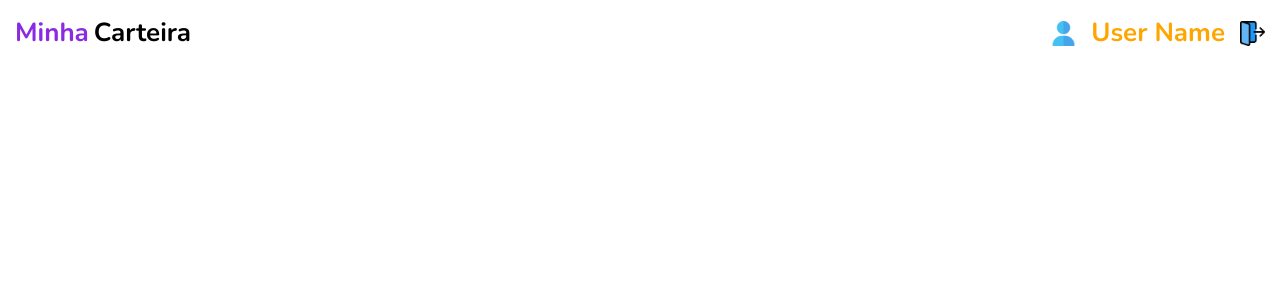
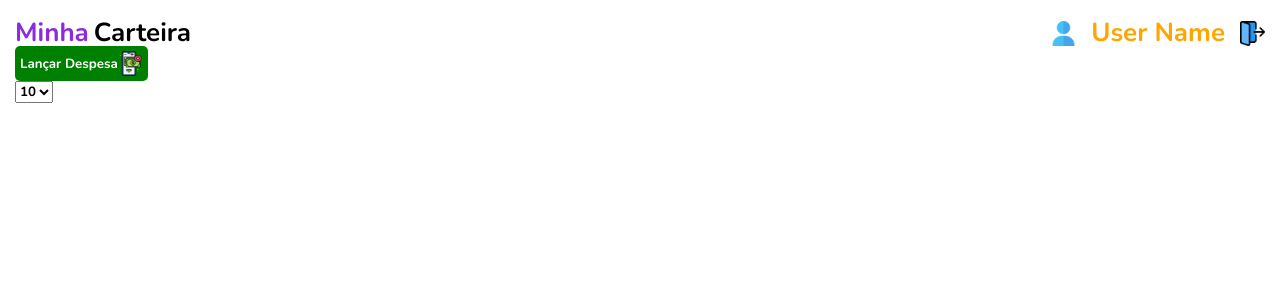
Before and after one commit to dnlMatos/gerenciador-de-despesa, a React (Create React App) app: page / in a window 1280 px wide. Shown: the top 300 px of the page. Built offline with nearby package versions, Linux system fonts and the light colour scheme.

Commit message:
desenvolvimentomeses

```diff
--- a/package.json
+++ b/package.json
@@ -8,7 +8,7 @@
     "@testing-library/user-event": "^13.5.0",
     "react": "^18.2.0",
     "react-dom": "^18.2.0",
-    "react-scripts": "5.0.1",
+    "react-scripts": "^5.0.1",
     "web-vitals": "^2.1.4"
   },
   "scripts": {
--- a/src/App.js
+++ b/src/App.js
@@ -1,5 +1,5 @@
 import Index from './Pages/Index';
-import './Index.css'
+import './index.css'
 
 function App() {
   return (
--- a/src/Components/Header/Header.jsx
+++ b/src/Components/Header/Header.jsx
@@ -1,13 +1,17 @@
 import React from "react";
 import Business from "./Business/Business";
 import User from "./User/User";
-import './index.css'
+import "./index.css";
+import Menu from "./Menu/Menu";
 
 export default function Header() {
   return (
-    <div className="header">
-      <Business />
-      <User />
-    </div>
+    <>
+      <div className="header">
+        <Business />
+        <User />
+      </div>
+      <Menu />
+    </>
   );
 }
--- /dev/null
+++ b/src/Components/Header/Menu/Menu.jsx
@@ -0,0 +1,49 @@
+import React, { useState } from "react";
+import Add from "../../../images/pre-pago.png";
+import "./index.css";
+
+export default function Menu() {
+  const [month, setMonth] = useState("");
+  const localMonths = [
+    "Janeiro",
+    "Fevereiro",
+    "Marco",
+    "Abril",
+    "Maio",
+    "Junho",
+    "Julho",
+    "Agosto",
+    "Septembro",
+    "Outubro",
+    "Novembro",
+    "Dezembro",
+  ];
+  const date = new Date();
+  console.log(date);
+
+  // console.log(localMonth);
+  // for (let i = 0; i < localMonths.length; i++) {
+  //   // if ((date.getUTCMonth + 1) == i) {
+  //   //   console.log(localMonths[i]);
+  //   // }
+  //   console.log(localMonths[i]);
+  // }
+
+  return (
+    <span className="addButton">
+      <button>
+        Lançar Despesa <img src={Add} />
+      </button>
+      <select name="select">
+        {date.getDate() > 5 ? (
+          <option value={date.getMonth() + 2}>{date.getMonth() + 2}</option>
+        ) : (
+          <option value={date.getMonth() + 1}>{date.getMonth() + 1}</option>
+        )}
+
+        {/* 1 - Usar o metodo date para pegar o mes atual do sistema e jogar o valor na 1ª opçao
+            2 - Fazer map do objeto Date ate a última despesa lançada*/}
+      </select>
+    </span>
+  );
+}
--- /dev/null
+++ b/src/Components/Header/Menu/index.css
@@ -0,0 +1,19 @@
+* {
+  font-family: "Nunito", sans-serif;
+}
+
+span > button {
+  display: flex;
+  align-items: center;
+  background-color: rgb(0, 128, 0);
+  color: white;
+  border: none;
+  border-radius: 5px;
+  padding: 5px;
+  cursor: pointer;
+}
+
+span > button:hover {
+  background-color: rgb(1, 92, 1);
+  transition: all 0.5s;
+}
```
Also changed, not shown: src/images/pre-pago.png (added), 1 other file (tests, documents, lock files or other folders).
